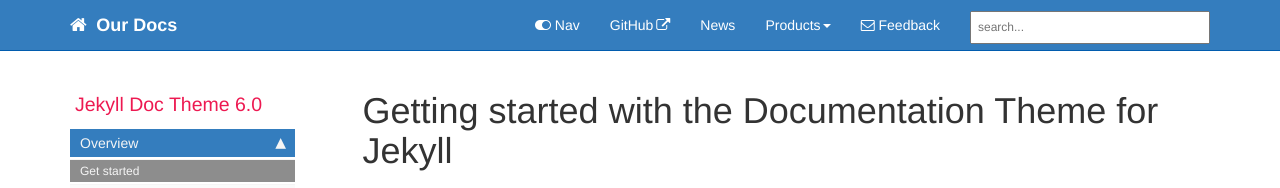
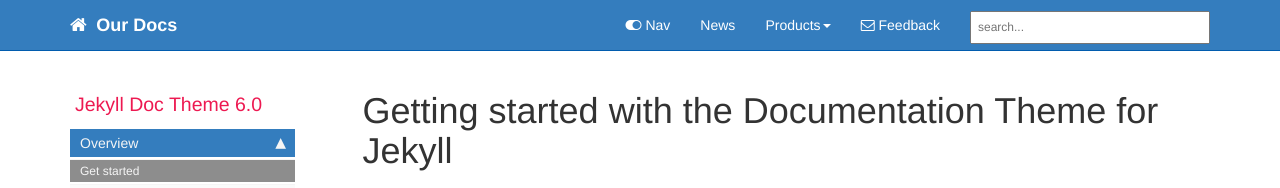
Before and after one commit to MickMacL/mickmacl.github.io, a Jekyll site: the page built from index.md, in a window 1280 px wide. Shown: the top 188 px of the page. Built offline with Jekyll 4.4.1, drawn with Linux system fonts in a browser that asks for light colours; nearby versions of some CDN libraries; comment, search, counter and statistics services are not loaded.

Commit message:
more topnav stuff

```diff
--- a/_data/topnav.yml
+++ b/_data/topnav.yml
@@ -3,8 +3,8 @@
 topnav:
 - title: Topnav
   items:
-    - title: GitHub
-      external_url: https://github.com/tomjoht/documentation-theme-jekyll
+#    - title: GitHub
+#      external_url: https://github.com/tomjoht/documentation-theme-jekyll
     - title: News
       url: /news
 
```
Also changed, not shown: css/bootstrap.min.css.
